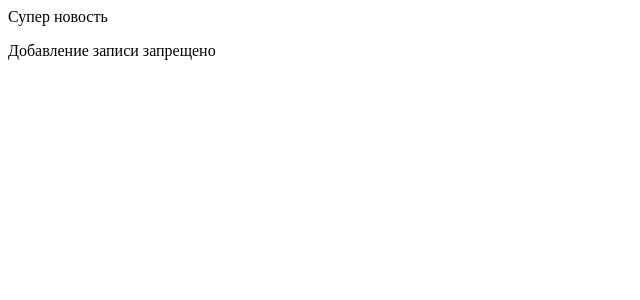
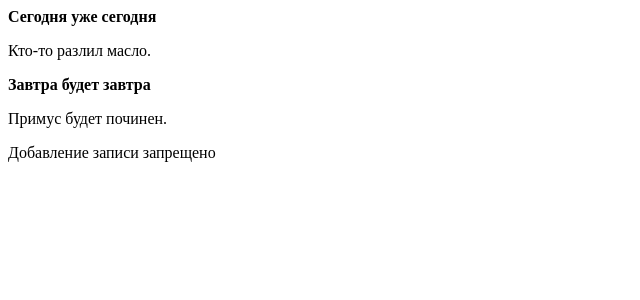
Before and after one commit to 770580/spa_frontend, a React app: page / in a window 1280 px wide. Shown: the top 300 px of the page, without its empty margins (0-640 px from the left). Built offline with nearby package versions, Linux system fonts and the light colour scheme.

Commit message:
add props in Post

```diff
--- a/src/App.js
+++ b/src/App.js
@@ -1,12 +1,23 @@
 import React from 'react';
 import Post from './Post';
 import PostForm from './PostForm';
+
+var posts = [
+  { id: 1,
+    name: 'Сегодня уже сегодня',
+    description: 'Кто-то разлил масло.'
+  },
+  { id: 2,
+    name: 'Завтра будет завтра',
+    description: 'Примус будет починен.'
+  }
+]
 
 class App extends React.Component {
   render() {
     return(
       <div>
-        <Post />
+        <Post posts={posts} />
         <PostForm />
       </div>
     );
--- a/src/Post.js
+++ b/src/Post.js
@@ -2,7 +2,19 @@ import React from 'react';
 
 class Post extends React.Component {
   render() {
-    return <p>Супер новость</p>;
+    var postItems = this.props.posts.map(function(postItem) {
+      return (
+        <div key={postItem.id}>
+          <p><b>{postItem.name}</b></p>
+          <p>{postItem.description}</p>
+        </div>
+      );
+    });
+    return (
+      <div>
+        {postItems}
+      </div>
+    );
   }
 }
 
```
